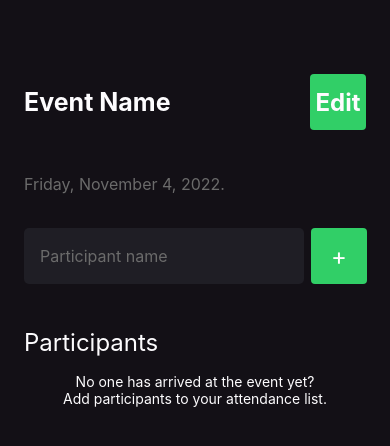
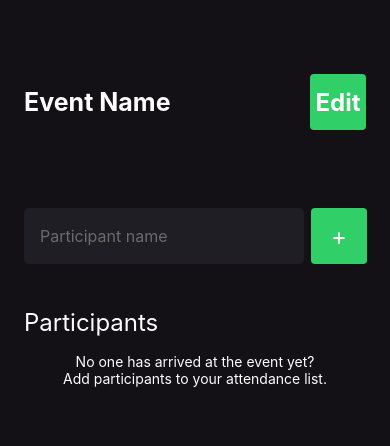
Before and after one commit to AlanWehrliLC/im-here, a React Native app: screen / in a window 390 px wide. Shown: the top 446 px of the page. Built offline with nearby package versions, Linux system fonts and the light colour scheme.

Commit message:
Leaving the event date commented

```diff
--- a/src/screens/Home/index.tsx
+++ b/src/screens/Home/index.tsx
@@ -129,9 +129,9 @@ export function Home(){
                 onChangeText={setEventName}
             />
 
-            <Text style={styles.eventDate}>
+            {/* <Text style={styles.eventDate}>
                 Friday, November 4, 2022.
-            </Text>
+            </Text> */}
 
             <View style={styles.form}>
                 <TextInput
```
